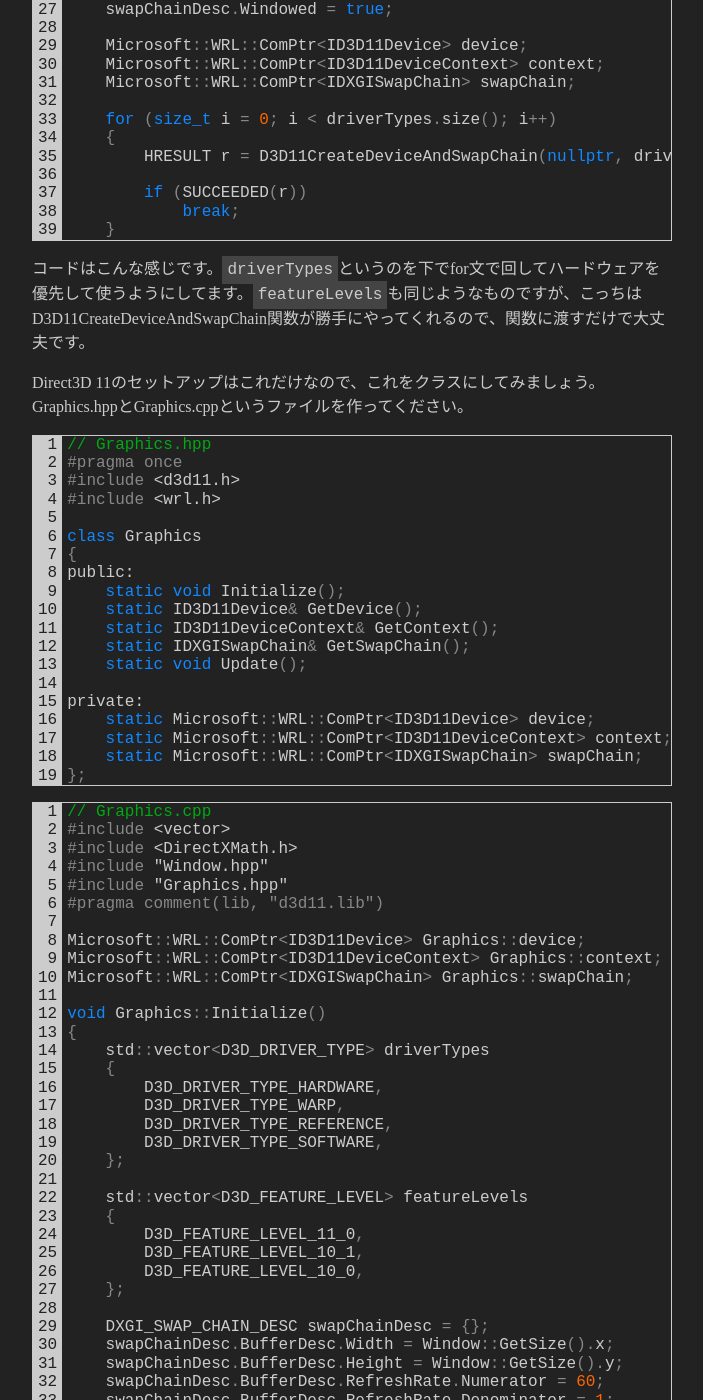
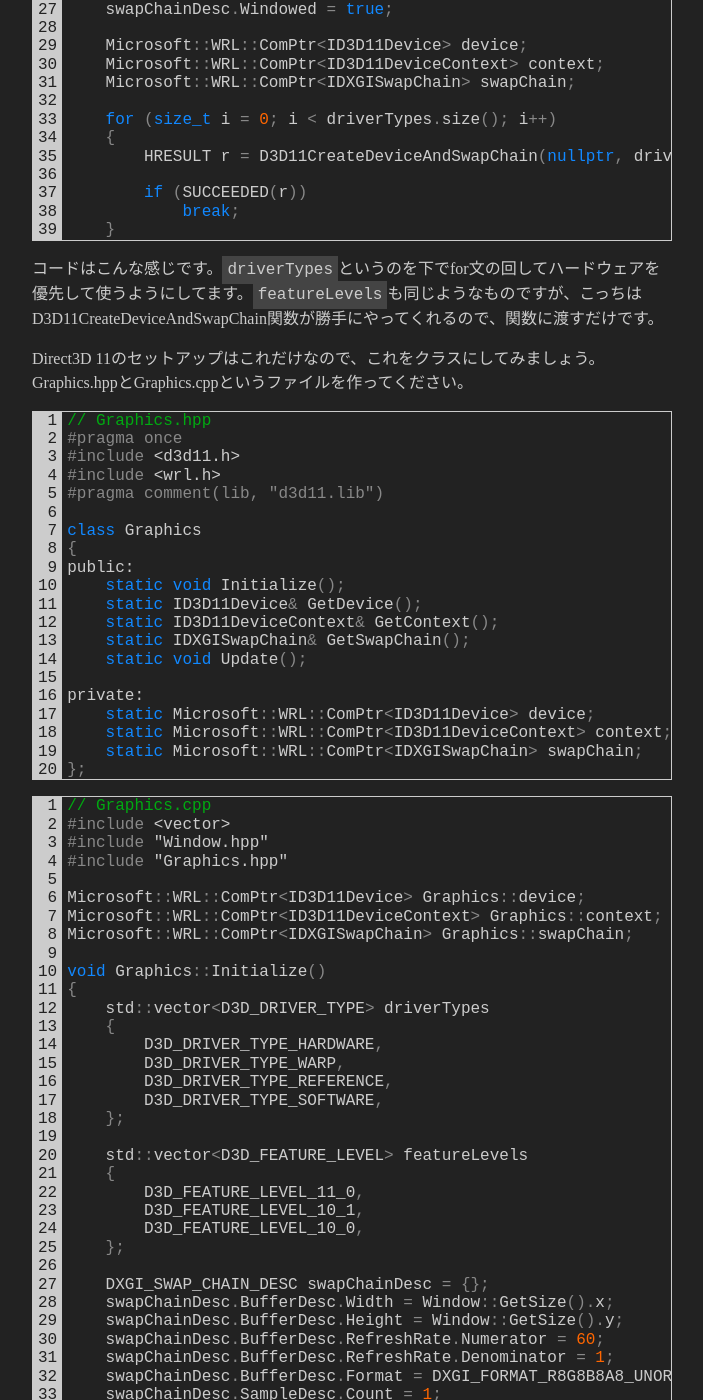
Before and after one commit to itukikikuti/windblow.net, a Jekyll site: the page built from _posts/DirectX11/2018-11-04-Direct3D 11をセットアップする.md, in a window 1280 px wide and 1400 px high, scrolled down 912 px. Shown: the whole window, without its empty margins (288-991 px from the left). Built offline with Jekyll 4.4.1, drawn with Linux system fonts in a browser that asks for light colours; some of the changed text lies outside the part shown.

Commit message:
全然完成じゃなかった、ちょっと落ち着こう

````diff
--- a/_posts/DirectX11/2018-11-04-Direct3D 11をセットアップする.md
+++ b/_posts/DirectX11/2018-11-04-Direct3D 11をセットアップする.md
@@ -48,7 +48,7 @@
     }
 ```
 
-コードはこんな感じです。`driverTypes`というのを下でfor文で回してハードウェアを優先して使うようにしてます。`featureLevels`も同じようなものですが、こっちはD3D11CreateDeviceAndSwapChain関数が勝手にやってくれるので、関数に渡すだけで大丈夫です。
+コードはこんな感じです。`driverTypes`というのを下でfor文の回してハードウェアを優先して使うようにしてます。`featureLevels`も同じようなものですが、こっちはD3D11CreateDeviceAndSwapChain関数が勝手にやってくれるので、関数に渡すだけです。
 
 Direct3D 11のセットアップはこれだけなので、これをクラスにしてみましょう。Graphics.hppとGraphics.cppというファイルを作ってください。
 
@@ -77,10 +78,8 @@
 ``` cpp
 // Graphics.cpp
 #include <vector>
-#include <DirectXMath.h>
 #include "Window.hpp"
 #include "Graphics.hpp"
-#pragma comment(lib, "d3d11.lib")
 
 Microsoft::WRL::ComPtr<ID3D11Device> Graphics::device;
 Microsoft::WRL::ComPtr<ID3D11DeviceContext> Graphics::context;
@@ -176,4 +175,4 @@
 }
 ```
 
-Source.cppもちょっと変えてます。ただこれを実行してもあんまり変化がないので、出来てるのか分からないですね。それが分かるのは次回。ダウンロードしたい人はGitHubにサンプルリポジトリがあるので、ぜひダウンロードしてください。
+`#include <d3d11.h>`というのがDirect3D 11を使うためのヘッダファイルなのでインクルードします。`#include <wrl.h>`はDirect3D 11のオブジェクトのためのスマートポインタです。`ID3D11Device`などのDirect3D 11のオブジェクトはCOMというものが使われているのでCOM専用の`Microsoft::WRL::ComPtr`を使います。COMが何なのか知りたい人は調べてみてください。正直、理解してなくても使えるのでここでは説明しません。スマートポインタというのはdeleteを自動でやってくれるすごいポインタです。C++はdeleteし忘れるとメモリークしてしまうので、それを防げます。`ID3D11Device`はテクスチャとかシェーダなどいろいろなものを作るやつで、`ID3D11DeviceContext`はテクスチャとかシェーダなどを使うためのやつで、`IDXGISwapChain`は実際に画面に描画するためのやつです。GraphicsクラスのUpdate関数の中の`swapChain->Present(1, 0);`で描画してます。Source.cppもちょっと変えてます。ただこれを実行してもあんまり変化がないので、出来てるのか分からないですね。それが分かるのは次回。ダウンロードしたい人はGitHubにサンプルリポジトリがあるので、ぜひダウンロードしてください。
````
Also changed, not shown: other parts of _posts/DirectX11/2018-11-04-Direct3D 11をセットアップする.md (+1 -0 lines).
